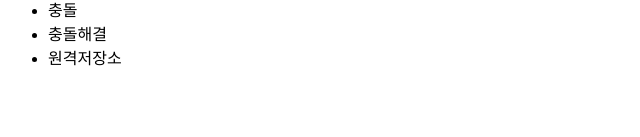
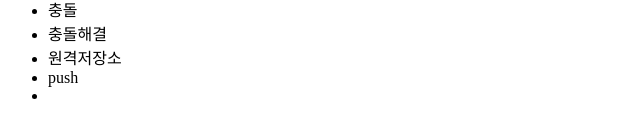
Before and after one commit to kjw19910203/opentutorials_git_kjw19910203, a plain HTML site: page index.html in a window 1280 px wide. Shown: the part 159-296 px from the top of the page, 0-640 px from the left. Drawn offline with Linux system fonts and the light colour scheme.

Commit message:
push 추가

```diff
--- a/index.html
+++ b/index.html
@@ -15,6 +15,7 @@
 			<li>충돌</li>
 			<li>충돌해결</li>
 			<li>원격저장소</li>
+			<li>push<li>
 		</ul>
 	</body>
 </html>
```
